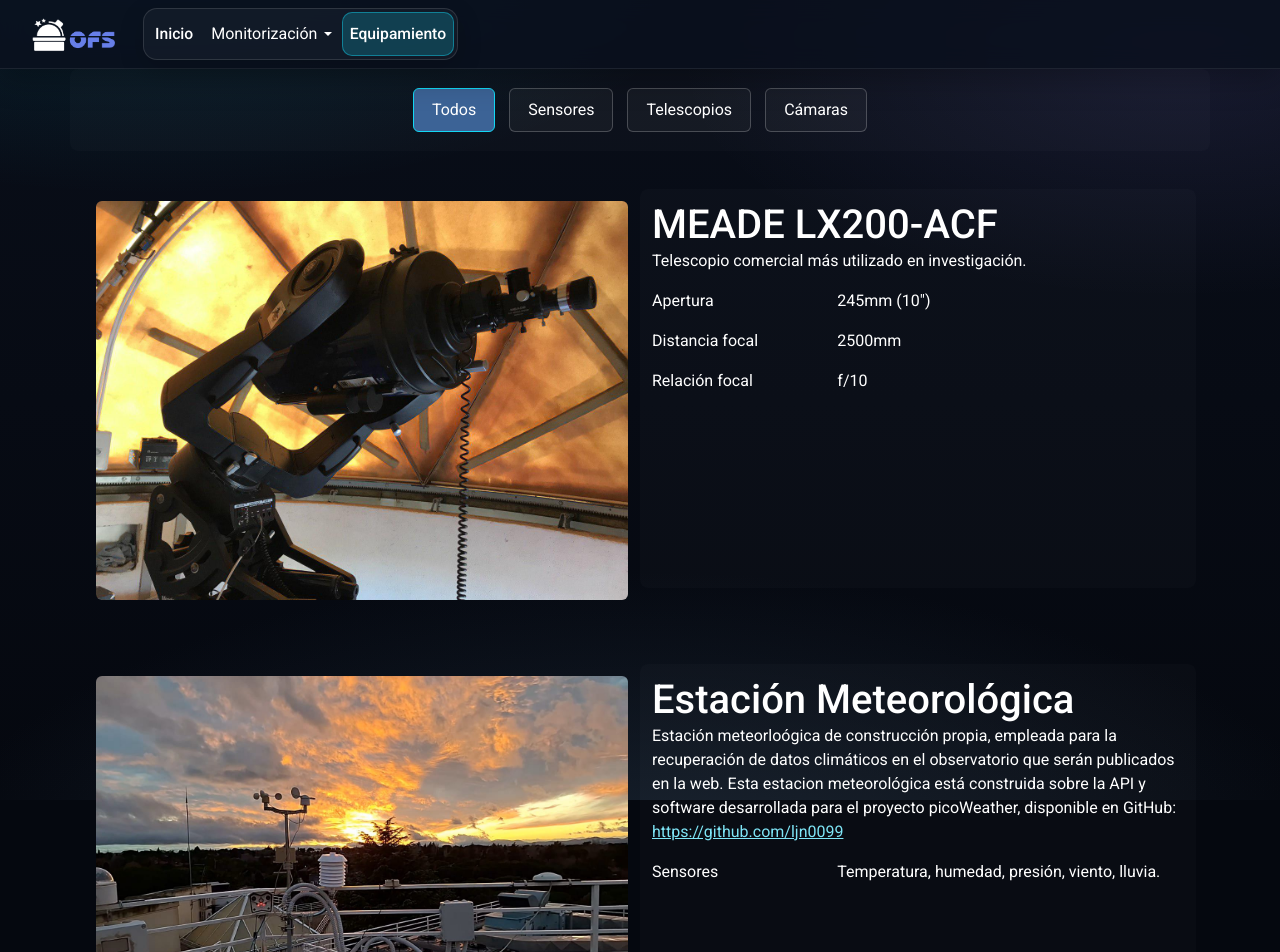
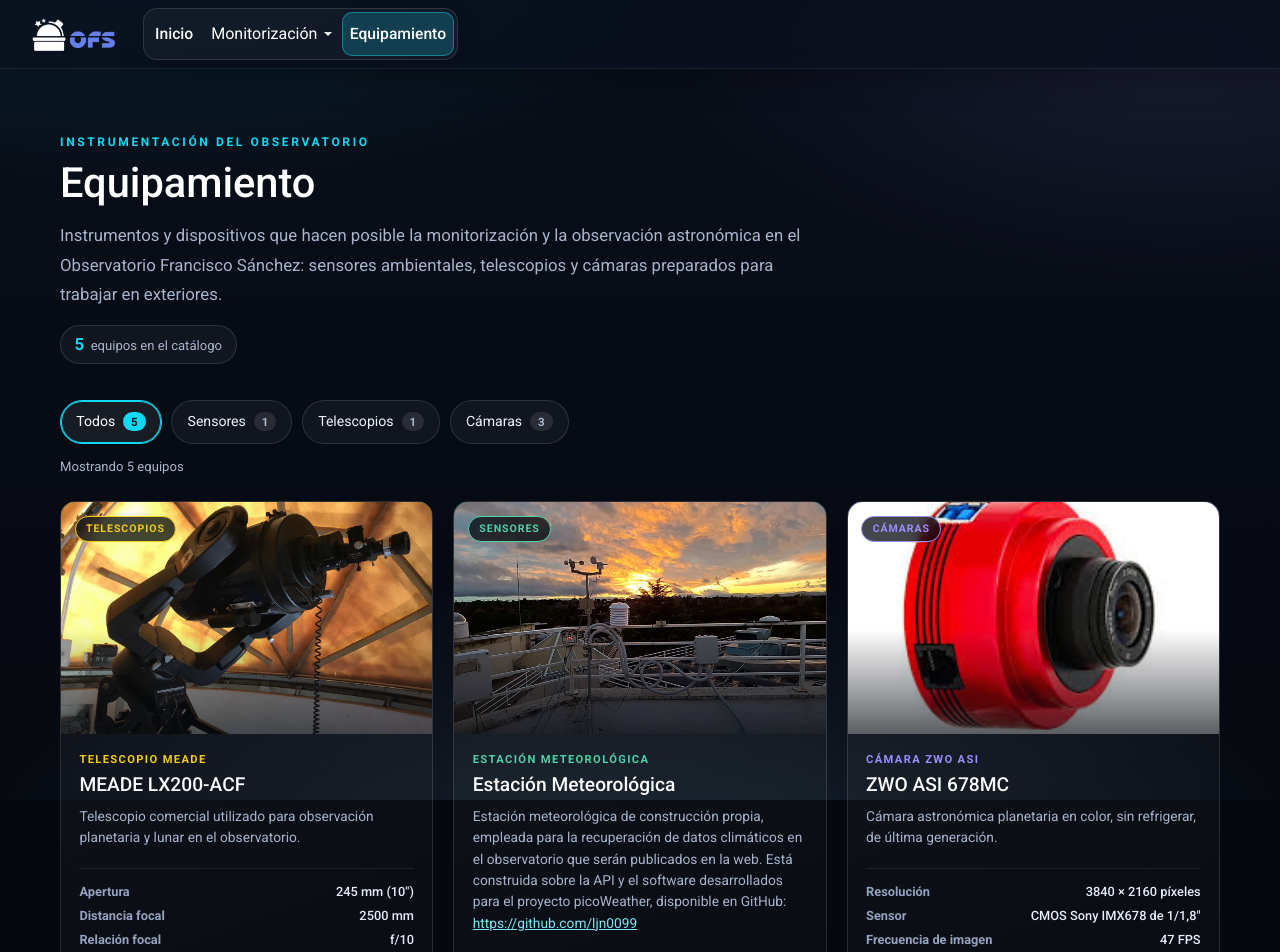
Before and after one commit to EddaBlanco/ofs_web, an Angular app in the folder ofs_web/: page /pages/equipamiento in a window 1280 px wide. Shown: the top 952 px of the page. Built offline with nearby package versions, Linux system fonts and the light colour scheme.

Commit message:
Fix radiotelescopio y equipamiento

```diff
--- a/ofs_web/src/app/components/proyectos/proyectos.ts
+++ b/ofs_web/src/app/components/proyectos/proyectos.ts
@@ -16,6 +16,8 @@
   icon: IconDefinition;
   accent: string;
   accentSoft: string;
+  route?: string;
+  linkLabel?: string;
 }
 
 @Component({
@@ -40,7 +42,9 @@
         'Recepción de espectros de radiofrecuencia de la línea de 21 cm y publicación de las observaciones.',
       icon: faSatelliteDish,
       accent: '#13d8f5',
-      accentSoft: 'rgba(19, 216, 245, 0.16)'
+      accentSoft: 'rgba(19, 216, 245, 0.16)',
+      route: '/pages/monitorizacion/radiotelescopio',
+      linkLabel: 'Ver radiotelescopio'
     },
     {
       title: 'Hardware',
--- a/ofs_web/src/app/pages/equipamiento/equipamiento.html
+++ b/ofs_web/src/app/pages/equipamiento/equipamiento.html
@@ -1,31 +1,71 @@
-<div class="container flow-text text-white">
-  <div class="row justify-content-center ficha" role="group" aria-label="Filtrar equipamiento por tipo">
+<section class="equipamiento" aria-labelledby="equipamiento-title">
+  <div class="equipamiento-inner">
+    <header class="equip-header">
+      <p class="section-eyebrow">Instrumentación del observatorio</p>
+      <h1 id="equipamiento-title">Equipamiento</h1>
+      <p class="equip-lead">
+        Instrumentos y dispositivos que hacen posible la monitorización y la observación
+        astronómica en el Observatorio Francisco Sánchez: sensores ambientales, telescopios
+        y cámaras preparados para trabajar en exteriores.
+      </p>
+      <p class="equip-count">
+        <span class="equip-count-number">{{ totalEquipos }}</span>
+        equipos en el catálogo
+      </p>
+    </header>
+
+    <div class="filtros" role="group" aria-label="Filtrar equipamiento por tipo">
       <button
         *ngFor="let elem of types"
         type="button"
-      class="rounded button-filter text-white col-auto z-depth-5"
+        class="filtro"
         [class.selected]="selectedType === elem.type"
+        [style.--filtro-accent]="elem.accent"
         [attr.aria-pressed]="selectedType === elem.type"
         (click)="filterEquipment(elem.type)"
       >
-      {{ elem.label }}
+        <span class="filtro-label">{{ elem.label }}</span>
+        <span class="filtro-count">{{ getTypeCount(elem.type) }}</span>
       </button>
     </div>
 
-  <div class="ficha row bg-transparent no-padding rounded z-depth-5" *ngFor="let device of showingEquipment">
-    <div class="col-12 col-lg-6 no-padding">
-      <img class="image rounded" [src]="device.image" [alt]="device.name + ': ' + device.model">
+    <p class="resultado" aria-live="polite">
+      Mostrando {{ showingEquipment.length }}
+      {{ showingEquipment.length === 1 ? 'equipo' : 'equipos' }}
+    </p>
+
+    <div class="equip-grid">
+      <article
+        class="equip-card"
+        *ngFor="let device of showingEquipment"
+        [style.--card-accent]="getTypeAccent(device.type)"
+      >
+        <div class="equip-media">
+          <img
+            [src]="device.image"
+            [alt]="device.name + ': ' + device.model"
+            loading="lazy"
+          />
+          <span class="equip-badge">{{ getTypeLabel(device.type) }}</span>
         </div>
-    <div class="col-12 col-lg-6 ficha">
-      <h1 class="card-title">{{ device.model }}</h1>
 
-      <p [innerHTML]="getDescriptionHtml(device.description)"></p>
-      <div class="transparent" *ngFor="let property of device.properties">
-        <div class="row">
-          <p class="font-weight-light col-4">{{ property.name }}</p>
-          <p class="col-8">{{ property.value }}</p>
+        <div class="equip-body">
+          <p class="equip-name">{{ device.name }}</p>
+          <h2 class="equip-model">{{ device.model }}</h2>
+          <p class="equip-desc" [innerHTML]="getDescriptionHtml(device.description)"></p>
+
+          <dl class="equip-specs" *ngIf="device.properties.length > 0">
+            <div class="equip-spec" *ngFor="let property of device.properties">
+              <dt>{{ property.name }}</dt>
+              <dd>{{ property.value }}</dd>
             </div>
+          </dl>
         </div>
+      </article>
     </div>
+
+    <p class="sin-datos" *ngIf="showingEquipment.length === 0">
+      No hay equipamiento de este tipo en el catálogo.
+    </p>
   </div>
-</div>
+</section>
--- a/ofs_web/src/app/pages/equipamiento/equipamiento.scss
+++ b/ofs_web/src/app/pages/equipamiento/equipamiento.scss
@@ -1,117 +1,294 @@
-.selected {
-    background-color: #3c6396 !important;
-    border-color: var(--ofs-cyan) !important;
+.equipamiento {
+  width: 100%;
+  padding: clamp(2rem, 6vw, 4rem) clamp(1rem, 4vw, 2rem) clamp(4rem, 9vw, 6rem);
 }
 
-.button-filter {
-    cursor: pointer;
-    display: inline-flex;
-    align-items: center;
-    justify-content: center;
-    min-height: 44px;
-    padding: 5px 18px;
-    margin: 5px 7px;
-    border: 1px solid rgba(255, 255, 255, 0.22);
-    background-color: rgba(255, 255, 255, 0.04);
-    font: inherit;
-    color: #ffffff;
+.equipamiento-inner {
+  max-width: var(--ofs-max-width);
+  margin: 0 auto;
 }
 
-.button-filter:hover {
-    background-color: rgba(19, 216, 245, 0.14);
-    border-color: var(--ofs-cyan);
+/* ==================== CABECERA ==================== */
+
+.equip-header {
+  max-width: 760px;
+  margin-bottom: clamp(1.5rem, 3.5vw, 2.25rem);
 }
 
-.image {
-    object-fit: cover;
-    width: 100%;
-    height: 400px;
+.equip-header h1 {
+  margin: 0 0 0.9rem;
+  font-size: clamp(1.8rem, 3.4vw, 2.6rem);
+  line-height: 1.15;
+  color: #ffffff;
 }
 
-/* Tarjeta de equipo: separación y fondo estable para evitar cambios de color */
-.ficha {
-  background: rgba(255,255,255,0.02);
-  margin-bottom: 24px;
-  padding: 14px;
-  border-radius: 8px;
+.equip-lead {
+  margin: 0 0 1rem;
+  font-size: clamp(0.95rem, 0.5vw + 0.85rem, 1.05rem);
+  line-height: 1.75;
+  color: var(--ofs-text-muted);
 }
 
-/* Asegura un padding interior entre imagen y texto en pantallas grandes */
-.ficha > .col-lg-6 {
-  padding: 12px;
+.equip-count {
+  display: inline-flex;
+  align-items: baseline;
+  gap: 0.4rem;
+  margin: 0;
+  padding: 0.35rem 0.85rem;
+  border: 1px solid var(--ofs-border);
+  border-radius: 999px;
+  background: var(--ofs-surface);
+  color: var(--ofs-text-muted);
+  font-size: 0.82rem;
 }
 
-/* Limitar tamaño de imagen para evitar pérdida de resolución extraña */
-.image {
-  max-height: 520px;
-  height: auto;
-  width: 100%;
+.equip-count-number {
+  font-size: 1.05rem;
+  font-weight: 700;
+  color: var(--ofs-cyan);
 }
 
-/* En pantallas pequeñas, reducir la altura fija */
-@media (max-width: 1024px) {
-  .image {
-    max-height: 400px;
-    height: auto;
-  }
+/* ==================== FILTROS ==================== */
 
-  .button-filter {
-    padding: 4px 14px;
-    margin: 4px 5px;
-    font-size: 14px;
+.filtros {
+  display: flex;
+  flex-wrap: wrap;
+  gap: 0.6rem;
+  margin-bottom: 0.85rem;
+}
+
+.filtro {
+  display: inline-flex;
+  align-items: center;
+  gap: 0.5rem;
+  min-height: 44px;
+  padding: 0.5rem 0.95rem;
+  border: 1px solid var(--ofs-border);
+  border-radius: 999px;
+  background: var(--ofs-surface);
+  color: var(--ofs-text);
+  font: inherit;
+  font-size: 0.88rem;
+  cursor: pointer;
+  transition:
+    border-color 0.2s ease,
+    background-color 0.2s ease,
+    color 0.2s ease,
+    transform 0.2s ease;
+}
+
+.filtro:hover {
+  border-color: var(--filtro-accent);
+  background: var(--ofs-surface-strong);
+  transform: translateY(-1px);
+}
+
+.filtro.selected {
+  border-color: var(--filtro-accent);
+  background: rgba(255, 255, 255, 0.07);
+  color: #ffffff;
+  box-shadow: inset 0 0 0 1px var(--filtro-accent);
+}
+
+.filtro-count {
+  display: inline-flex;
+  align-items: center;
+  justify-content: center;
+  min-width: 1.4rem;
+  padding: 0.08rem 0.4rem;
+  border-radius: 999px;
+  background: rgba(255, 255, 255, 0.1);
+  color: var(--ofs-text-muted);
+  font-size: 0.72rem;
+  font-weight: 700;
+  line-height: 1.4;
+}
+
+.filtro.selected .filtro-count {
+  background: var(--filtro-accent);
+  color: #061018;
+}
+
+.resultado {
+  margin: 0 0 1.5rem;
+  color: var(--ofs-text-muted);
+  font-size: 0.82rem;
+}
+
+/* ==================== GRID DE TARJETAS ==================== */
+
+.equip-grid {
+  display: grid;
+  grid-template-columns: repeat(auto-fill, minmax(280px, 1fr));
+  gap: 1.25rem;
+}
+
+.equip-card {
+  position: relative;
+  display: flex;
+  flex-direction: column;
+  overflow: hidden;
+  border: 1px solid var(--ofs-border);
+  border-radius: var(--ofs-radius);
+  background:
+    radial-gradient(120% 80% at 50% -10%, var(--card-accent), transparent 70%) top / 100% 140px no-repeat,
+    linear-gradient(160deg, rgba(255, 255, 255, 0.055), rgba(255, 255, 255, 0.015));
+  background-blend-mode: soft-light, normal;
+  box-shadow: inset 0 1px 0 rgba(255, 255, 255, 0.06);
+  transition:
+    transform 0.25s ease,
+    border-color 0.25s ease,
+    box-shadow 0.25s ease;
+}
+
+.equip-card:hover {
+  transform: translateY(-5px);
+  border-color: var(--card-accent);
+  box-shadow:
+    0 18px 42px rgba(0, 0, 0, 0.38),
+    0 0 0 1px var(--card-accent);
+}
+
+.equip-card::after {
+  content: '';
+  position: absolute;
+  right: 0;
+  bottom: 0;
+  left: 0;
+  height: 3px;
+  background: var(--card-accent);
+  opacity: 0.75;
+  pointer-events: none;
+}
+
+.equip-media {
+  position: relative;
+  aspect-ratio: 16 / 10;
+  overflow: hidden;
+  background: #0b1120;
+}
+
+.equip-media img {
+  display: block;
+  width: 100%;
+  height: 100%;
+  object-fit: cover;
+}
+
+.equip-media::after {
+  content: '';
+  position: absolute;
+  inset: 0;
+  pointer-events: none;
+  background: linear-gradient(180deg, rgba(5, 8, 15, 0) 55%, rgba(5, 8, 15, 0.65) 100%);
+}
+
+.equip-badge {
+  position: absolute;
+  top: 0.85rem;
+  left: 0.85rem;
+  z-index: 1;
+  padding: 0.28rem 0.65rem;
+  border: 1px solid var(--card-accent);
+  border-radius: 999px;
+  background: rgba(5, 8, 15, 0.75);
+  color: var(--card-accent);
+  font-size: 0.66rem;
+  font-weight: 700;
+  letter-spacing: 0.09em;
+  text-transform: uppercase;
+  backdrop-filter: blur(6px);
+}
+
+.equip-body {
+  display: flex;
+  flex: 1;
+  flex-direction: column;
+  gap: 0.3rem;
+  padding: 1.1rem 1.15rem 1.25rem;
+}
+
+.equip-name {
+  margin: 0;
+  color: var(--card-accent);
+  font-size: 0.7rem;
+  font-weight: 700;
+  letter-spacing: 0.12em;
+  text-transform: uppercase;
+}
+
+.equip-model {
+  margin: 0 0 0.25rem;
+  color: #ffffff;
+  font-size: clamp(1.05rem, 0.4vw + 0.95rem, 1.2rem);
+  line-height: 1.25;
+}
+
+.equip-desc {
+  margin: 0;
+  color: var(--ofs-text-muted);
+  font-size: 0.86rem;
+  line-height: 1.55;
+  overflow-wrap: anywhere;
+}
+
+.equip-desc a {
+  color: var(--ofs-cyan);
+}
+
+.equip-specs {
+  display: grid;
+  gap: 0.4rem;
+  margin: 0.9rem 0 0;
+  padding-top: 0.85rem;
+  border-top: 1px solid rgba(255, 255, 255, 0.08);
+}
+
+.equip-spec {
+  display: grid;
+  grid-template-columns: minmax(0, 0.9fr) minmax(0, 1.1fr);
+  gap: 0.6rem;
+  font-size: 0.8rem;
+  line-height: 1.4;
+}
+
+.equip-spec dt {
+  margin: 0;
+  color: #93a3c1;
+}
+
+.equip-spec dd {
+  margin: 0;
+  color: #e7edf8;
+  font-weight: 500;
+  text-align: right;
+  overflow-wrap: anywhere;
+}
+
+.sin-datos {
+  padding: 2.5rem 1rem;
+  color: var(--ofs-text-muted);
+  text-align: center;
+}
+
+/* ==================== RESPONSIVE ==================== */
+
+@media (max-width: 899px) {
+  .equip-grid {
+    grid-template-columns: repeat(auto-fill, minmax(260px, 1fr));
   }
 }
 
-@media (max-width: 768px) {
-  .image {
-    max-height: 300px;
+@media (max-width: 599px) {
+  .equipamiento {
+    padding: 1.75rem 1rem 3.5rem;
   }
 
-  .ficha {
-    padding: 10px;
-    margin-bottom: 16px;
+  .equip-grid {
+    grid-template-columns: 1fr;
   }
 
-  .ficha > .col-lg-6 {
-    padding: 8px;
-  }
-
-  .card-title {
-    font-size: 1.25rem;
-  }
-
-  .button-filter {
-    padding: 3px 12px;
-    margin: 3px 4px;
-    font-size: 12px;
+  .equip-media {
+    aspect-ratio: 4 / 3;
   }
 }
-
-@media (max-width: 576px) {
-  .image {
-    max-height: 220px;
-  }
-
-  .ficha {
-    padding: 8px;
-    margin-bottom: 12px;
-  }
-
-  .ficha > .col-lg-6 {
-    padding: 6px;
-  }
-
-  .card-title {
-    font-size: 1.1rem;
-  }
-
-  .button-filter {
-    padding: 2px 10px;
-    margin: 2px 3px;
-    font-size: 11px;
-  }
-
-  .transparent {
-    font-size: 12px;
-  }
-}
--- a/ofs_web/src/app/pages/equipamiento/equipamiento.ts
+++ b/ofs_web/src/app/pages/equipamiento/equipamiento.ts
@@ -1,6 +1,26 @@
 import { Component } from '@angular/core';
 import { CommonModule } from '@angular/common';
 import { DomSanitizer, SafeHtml } from '@angular/platform-browser';
+
+interface EquipoPropiedad {
+  name: string;
+  value: string;
+}
+
+interface Equipo {
+  name: string;
+  model: string;
+  description: string;
+  image: string;
+  type: string;
+  properties: EquipoPropiedad[];
+}
+
+interface TipoEquipo {
+  type: string;
+  label: string;
+  accent: string;
+}
 
 @Component({
   selector: 'app-equipamiento',
@@ -10,143 +30,110 @@
   styleUrls: ['./equipamiento.scss']
 })
 export class Equipamiento {
-	equipment: Array<any> = [];
-	showingEquipment: Array<any> = [];
+  equipment: Equipo[] = [];
+  showingEquipment: Equipo[] = [];
   selectedType = 'all';
-	types = [
-		{ type: 'all', label: 'Todos' },
-		{ type: 'sensor', label: 'Sensores' },
-		{ type: 'telescope', label: 'Telescopios' },
-		{ type: 'camera', label: 'Cámaras' }
+
+  readonly types: TipoEquipo[] = [
+    { type: 'all', label: 'Todos', accent: '#13d8f5' },
+    { type: 'sensor', label: 'Sensores', accent: '#4fd1a5' },
+    { type: 'telescope', label: 'Telescopios', accent: '#f5c91a' },
+    { type: 'camera', label: 'Cámaras', accent: '#9b8cff' }
   ];
 
   constructor(private sanitizer: DomSanitizer) {}
 
-	// Para pruebas se incluye un listado de ejemplo. Sustituye por tu servicio real si lo deseas.
   ngOnInit() {
     this.equipment = [
       {
         name: 'Telescopio Meade',
         model: 'MEADE LX200-ACF',
-			description: 'Telescopio comercial más utilizado en investigación.',
+        description:
+          'Telescopio comercial utilizado para observación planetaria y lunar en el observatorio.',
         image: 'assets/img/equipment/meade-lx200.jpg',
         type: 'telescope',
         properties: [
-				{
-					name: 'Apertura',
-					value: '245mm (10")'
-				},
-				{
-					name: 'Distancia focal',
-					value: '2500mm'
-				},
-				{
-					name: 'Relación focal',
-					value: 'f/10'
-				}
+          { name: 'Apertura', value: '245 mm (10")' },
+          { name: 'Distancia focal', value: '2500 mm' },
+          { name: 'Relación focal', value: 'f/10' }
         ]
       },
-			/*{
-			name: 'Meteo Watcher',
-			model: 'Meteo Watcher II',
-			description: 'Monitor de condiciones medioambientales para observatorios astronómicos.',
-			image: 'assets/img/equipment/meteowatcher.jpg',
-			type: 'sensor',
-			properties: []
-		},*/
       {
         name: 'Estación Meteorológica',
         model: 'Estación Meteorológica',
         description:
-				'Estación meteorloógica de construcción propia, empleada para la recuperación de datos climáticos en el observatorio que serán publicados en la web. Esta estacion meteorológica está construida sobre la API y software desarrollada para el proyecto picoWeather, disponible en GitHub: https://github.com/ljn0099',
+          'Estación meteorológica de construcción propia, empleada para la recuperación de datos climáticos en el observatorio que serán publicados en la web. Está construida sobre la API y el software desarrollados para el proyecto picoWeather, disponible en GitHub: https://github.com/ljn0099',
         image: 'assets/img/equipment/estacion_meteorologica_nueva.jpeg',
         type: 'sensor',
         properties: [
           {
             name: 'Sensores',
-					value: 'Temperatura, humedad, presión, viento, lluvia.'
+            value: 'Temperatura, humedad, presión, viento y lluvia.'
           }
         ]
       },
       {
         name: 'Cámara ZWO ASI',
         model: 'ZWO ASI 678MC',
-			description: 'Cámara astronómica planetaria en color sin refrigerar de última generación',
+        description:
+          'Cámara astronómica planetaria en color, sin refrigerar, de última generación.',
         image: 'assets/img/equipment/ZWO.jfif',
         type: 'camera',
         properties: [
-				{
-					name: 'Resolución',
-					value: '3840 X 2160 píxels'
-				},
-				{
-					name: 'Frame Rate',
-					value: '47 FPS'
-				},
-				{
-					name: 'Sensor',
-					value: ' CMOS SONY IMX678 de 1/1,8"'
-				},
-				{
-					name: 'Velocidad de captura máxima',
-					value: '  47 fps a 12 bits'
-				}
+          { name: 'Resolución', value: '3840 × 2160 píxeles' },
+          { name: 'Sensor', value: 'CMOS Sony IMX678 de 1/1,8"' },
+          { name: 'Frecuencia de imagen', value: '47 FPS' },
+          { name: 'Velocidad de captura máxima', value: '47 fps a 12 bits' }
         ]
       },
       {
         name: 'Mobotix M10',
         model: 'Mobotix M10 AllaroundDual',
-			description: 'Cámara de videovigilancia Dual, resistente a la intemperie.',
+        description: 'Cámara de videovigilancia dual, resistente a la intemperie.',
         image: 'assets/img/equipment/mobotix-m16.jpg',
         type: 'camera',
         properties: [
           {
             name: 'Sensor',
-					value: '1/1.8“ CMOS, 6MP (3072 x 2048), Progressive Scan.'
+            value: '1/1,8" CMOS, 6 MP (3072 × 2048), Progressive Scan.'
           }
         ]
       },
       {
         name: 'Mobotix Allsky',
-			model: 'Mobotix Q25 Hemisferic',
-			description: 'Cámara profesional hemisférica para exteriores con lente de ojo de pez.',
+        model: 'Mobotix Q25 Hemisférica',
+        description:
+          'Cámara profesional hemisférica para exteriores con lente de ojo de pez.',
         image: 'assets/img/equipment/mobotix-q25.jpg',
         type: 'camera',
         properties: [
-				{
-					name: 'Lente',
-					value: 'MX-B016'
-				},
+          { name: 'Lente', value: 'MX-B016' },
           {
             name: 'Sensor',
-					value: '1/1.8“ CMOS, 6MP (3072 x 2048), Progressive Scan'
+            value: '1/1,8" CMOS, 6 MP (3072 × 2048), Progressive Scan.'
           }
         ]
-		},
-    /*{
-			name: 'Webcam',
-			model: 'Philips ToUcam PRO',
-			description: '',
-			image: 'assets/img/equipment/philips-toucam.jpg',
-			type: 'camera',
-			properties: [
-				{
-					name: 'Resolución',
-					value: '1280x960 píxels'
-				},
-				{
-					name: 'Frame Rate',
-					value: '60 FPS'
-				},
-				{
-					name: 'Sensor',
-					value: 'CCD'
       }
-			]
-		},*/
     ];
 
     this.showingEquipment = this.equipment;
+  }
+
+  get totalEquipos(): number {
+    return this.equipment.length;
+  }
+
+  getTypeCount(type: string): number {
+    if (type === 'all') return this.equipment.length;
+    return this.equipment.filter((device) => device.type === type).length;
+  }
+
+  getTypeLabel(type: string): string {
+    return this.types.find((elem) => elem.type === type)?.label ?? type;
+  }
+
+  getTypeAccent(type: string): string {
+    return this.types.find((elem) => elem.type === type)?.accent ?? 'var(--ofs-cyan)';
   }
 
   // Convierte URLs en la descripción a enlaces clicables y sanitiza el HTML
```
Also changed, not shown: ofs_web/src/app/components/proyectos/proyectos.html (+7 -1 lines), ofs_web/src/app/components/proyectos/proyectos.scss (+44 -0 lines), ofs_web/src/app/pages/monitorizacion/radiotelescopio/radiotelescopio.html (+25 -23 lines), ofs_web/src/app/pages/monitorizacion/radiotelescopio/radiotelescopio.scss (+11 -0 lines), ofs_web/src/app/pages/monitorizacion/radiotelescopio/radiotelescopio.ts (+11 -1 lines). Lines whose indentation alone changed are shown as unchanged.
